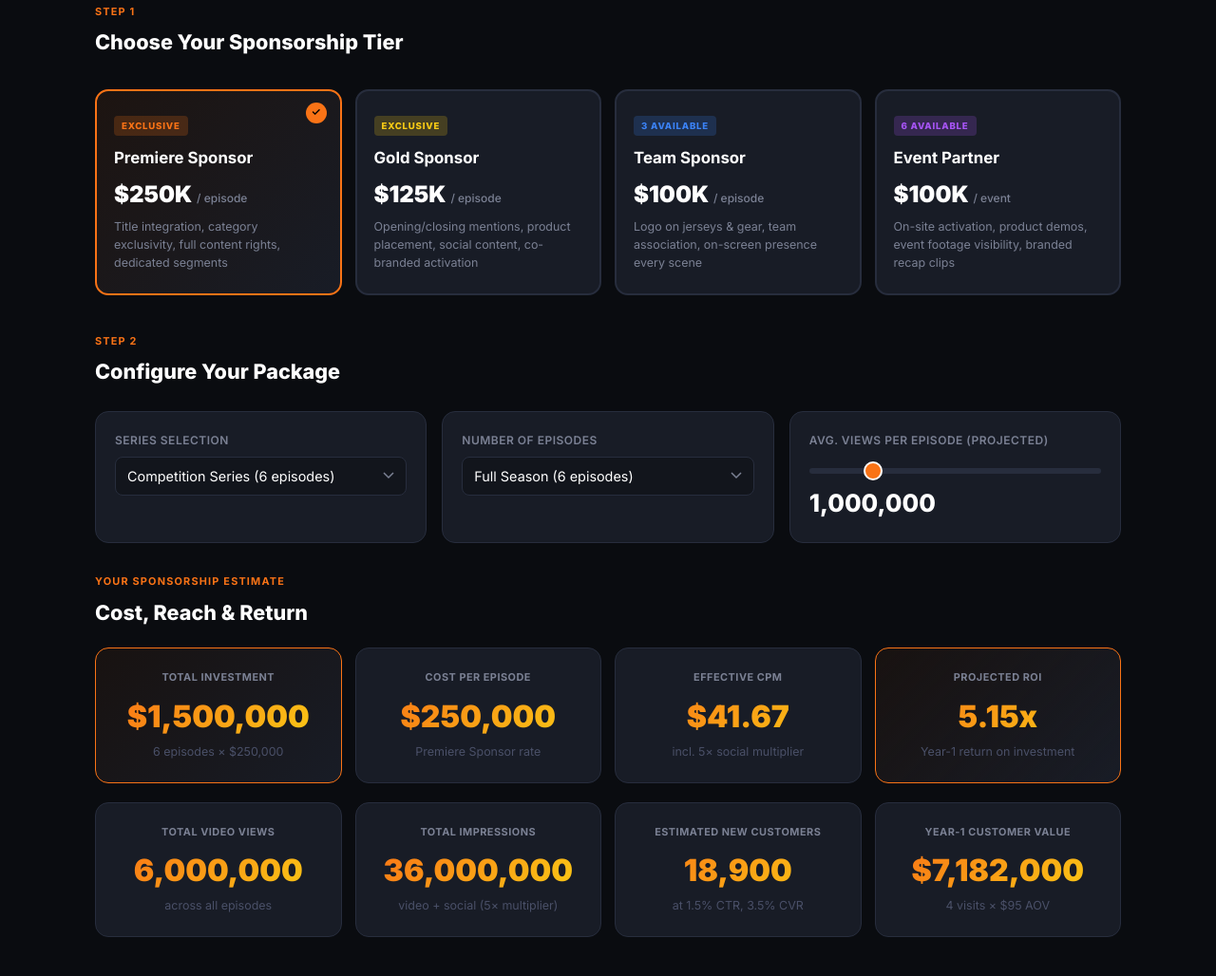
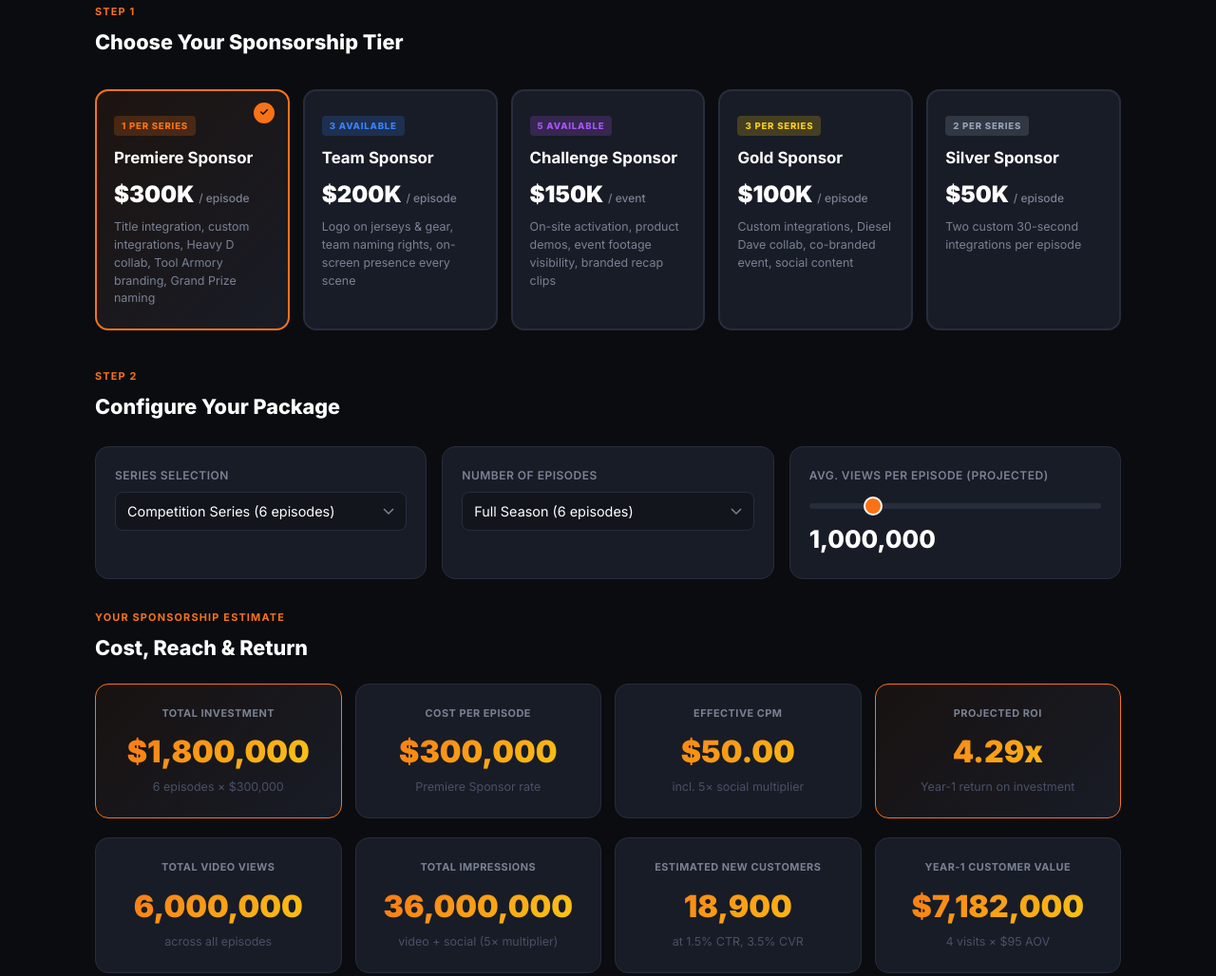
Before and after one commit to CineMck/scrapyard-kings-sponsors, a website: page public/calculator.html in a window 1280 px wide. Shown: the part 360-1388 px from the top of the page at 95% size. Drawn offline with Linux system fonts and the light colour scheme.

Commit message:
Add files via upload

```diff
--- a/public/calculator.html
+++ b/public/calculator.html
@@ -1,4 +1,3 @@
-
 <!DOCTYPE html>
 <html lang="en">
 <head>
@@ -72,7 +71,7 @@
 
   /* ── Tier selector cards ── */
   .tier-grid {
-    display: grid; grid-template-columns: repeat(4, 1fr); gap: 14px; margin: 32px 0 12px;
+    display: grid; grid-template-columns: repeat(5, 1fr); gap: 14px; margin: 32px 0 12px;
   }
   .tier-card {
     background: var(--card); border: 2px solid var(--border); border-radius: var(--radius);
@@ -92,7 +91,8 @@
   .tier-badge.premiere { background: rgba(249,115,22,0.2); color: var(--accent); }
   .tier-badge.gold { background: rgba(250,204,21,0.2); color: var(--gold); }
   .tier-badge.team { background: rgba(59,130,246,0.2); color: var(--blue); }
-  .tier-badge.event { background: rgba(168,85,247,0.2); color: var(--purple); }
+  .tier-badge.challenge { background: rgba(168,85,247,0.2); color: var(--purple); }
+  .tier-badge.silver { background: rgba(148,163,184,0.2); color: #94a3b8; }
   .tier-name { font-size: 1.05rem; font-weight: 700; color: #fff; margin-bottom: 4px; }
   .tier-price { font-size: 1.5rem; font-weight: 900; color: #fff; margin: 6px 0; }
   .tier-price span { font-size: 0.75rem; font-weight: 500; color: var(--muted); }
@@ -223,28 +223,34 @@
 
   <div class="tier-grid">
     <div class="tier-card selected" onclick="selectTier('premiere')" id="card-premiere">
-      <div class="tier-badge premiere">Exclusive</div>
+      <div class="tier-badge premiere">1 Per Series</div>
       <div class="tier-name">Premiere Sponsor</div>
-      <div class="tier-price">$250K <span>/ episode</span></div>
-      <div class="tier-desc">Title integration, category exclusivity, full content rights, dedicated segments</div>
-    </div>
-    <div class="tier-card" onclick="selectTier('gold')" id="card-gold">
-      <div class="tier-badge gold">Exclusive</div>
-      <div class="tier-name">Gold Sponsor</div>
-      <div class="tier-price">$125K <span>/ episode</span></div>
-      <div class="tier-desc">Opening/closing mentions, product placement, social content, co-branded activation</div>
+      <div class="tier-price">$300K <span>/ episode</span></div>
+      <div class="tier-desc">Title integration, custom integrations, Heavy D collab, Tool Armory branding, Grand Prize naming</div>
     </div>
     <div class="tier-card" onclick="selectTier('team')" id="card-team">
       <div class="tier-badge team">3 Available</div>
       <div class="tier-name">Team Sponsor</div>
+      <div class="tier-price">$200K <span>/ episode</span></div>
+      <div class="tier-desc">Logo on jerseys & gear, team naming rights, on-screen presence every scene</div>
+    </div>
+    <div class="tier-card" onclick="selectTier('challenge')" id="card-challenge">
+      <div class="tier-badge challenge">5 Available</div>
+      <div class="tier-name">Challenge Sponsor</div>
+      <div class="tier-price">$150K <span>/ event</span></div>
+      <div class="tier-desc">On-site activation, product demos, event footage visibility, branded recap clips</div>
+    </div>
+    <div class="tier-card" onclick="selectTier('gold')" id="card-gold">
+      <div class="tier-badge gold">3 Per Series</div>
+      <div class="tier-name">Gold Sponsor</div>
       <div class="tier-price">$100K <span>/ episode</span></div>
-      <div class="tier-desc">Logo on jerseys & gear, team association, on-screen presence every scene</div>
+      <div class="tier-desc">Custom integrations, Diesel Dave collab, co-branded event, social content</div>
     </div>
-    <div class="tier-card" onclick="selectTier('event')" id="card-event">
-      <div class="tier-badge event">6 Available</div>
-      <div class="tier-name">Event Partner</div>
-      <div class="tier-price">$100K <span>/ event</span></div>
-      <div class="tier-desc">On-site activation, product demos, event footage visibility, branded recap clips</div>
+    <div class="tier-card" onclick="selectTier('silver')" id="card-silver">
+      <div class="tier-badge silver">2 Per Series</div>
+      <div class="tier-name">Silver Sponsor</div>
+      <div class="tier-price">$50K <span>/ episode</span></div>
+      <div class="tier-desc">Two custom 30-second integrations per episode</div>
     </div>
   </div>
 
@@ -457,9 +463,9 @@ window.addEventListener('scroll', () => {
 const TIERS = {
   premiere: {
     name: 'Premiere Sponsor',
-    baseRate: 250000,
-    rateComp: 250000,
-    rateSearch: 200000,
+    baseRate: 300000,
+    rateComp: 300000,
+    rateSearch: 300000,
     bundleDiscount: 0.10,
     socialMultiplier: 5,
     ctr: 0.015,
@@ -472,49 +478,21 @@ const TIERS = {
     color: 'var(--accent)',
     benefits: [
       { icon: '🏆', text: 'Title Card: "Scrapyard Kings Presented by [Your Brand]"' },
-      { icon: '🎙️', text: '2–3 verbal mentions per episode by Heavy D' },
-      { icon: '🔧', text: 'Your products featured in every build scene' },
-      { icon: '🎬', text: 'Dedicated "Tool of the Build" segment each episode' },
+      { icon: '🎬', text: 'Two custom 60-second integrations into each episode' },
+      { icon: '📺', text: 'Prominent logo bug for the outro sequence previewing the next episode' },
       { icon: '📍', text: 'On-set signage, workbench branding, intro/outro logo' },
-      { icon: '📱', text: '5+ branded social posts & stories per episode' },
-      { icon: '📦', text: 'Full content library rights for your own channels' },
+      { icon: '🎙️', text: 'Heavy D content collab' },
+      { icon: '🔧', text: 'Your branding and name on the Tool Armory for the teams' },
+      { icon: '📦', text: 'Full content co-licensing library rights for your own channels' },
       { icon: '🎥', text: 'Behind-the-scenes content featuring your brand' },
-      { icon: '🏟️', text: 'Co-branding at all competition events' },
-      { icon: '🛒', text: 'Shoppable links in all descriptions & pinned comments' },
-      { icon: '🔒', text: 'Category exclusivity across entire franchise' },
-      { icon: '🔄', text: 'Season 3 right of first refusal' },
-    ]
-  },
-  gold: {
-    name: 'Gold Sponsor',
-    baseRate: 125000,
-    rateComp: 125000,
-    rateSearch: 100000,
-    bundleDiscount: 0.10,
-    socialMultiplier: 4,
-    ctr: 0.012,
-    cvr: 0.03,
-    aov: 95,
-    visits: 4,
-    emvPerImpression: 0.012,
-    seriesOptions: ['competition','search','bundle'],
-    episodeOptions: { competition: [6], search: [4], bundle: [10] },
-    color: 'var(--gold)',
-    benefits: [
-      { icon: '🎙️', text: '"With support from [Your Brand]" in intro & outro' },
-      { icon: '🔧', text: 'Organic product placement in 4+ episodes' },
-      { icon: '📺', text: 'On-screen lower-third graphics & set signage' },
-      { icon: '📱', text: '3 branded social posts & stories per episode' },
-      { icon: '🎬', text: 'License to use 30-second clips on your channels' },
-      { icon: '🛒', text: 'Shoppable links in video descriptions' },
-      { icon: '🎁', text: '1 co-branded activation (giveaway, contest, or event)' },
-      { icon: '🔒', text: 'Category exclusivity — no competitor in Gold or Premiere' },
+      { icon: '🏟️', text: 'The Final Challenge branded with your logo and name' },
+      { icon: '💰', text: 'Cash Grand Prize naming: "[Your Brand] Grand Prize"' },
     ]
   },
   team: {
     name: 'Team Sponsor',
-    baseRate: 100000,
-    rateComp: 100000,
+    baseRate: 200000,
+    rateComp: 200000,
     rateSearch: 0,
     bundleDiscount: 0,
     socialMultiplier: 3,
@@ -528,19 +506,19 @@ const TIERS = {
     color: 'var(--blue)',
     benefits: [
       { icon: '👕', text: 'Your logo on team jerseys, hats & gear — all filming' },
-      { icon: '🎙️', text: '"Team [Name] sponsored by [Your Brand]" verbal callout' },
+      { icon: '🎙️', text: '"Team [Brand Name]" verbal callout' },
       { icon: '📺', text: 'Logo visible in every scene with your team — dozens of minutes' },
       { icon: '📱', text: '2 branded team posts per episode + team member content' },
       { icon: '🚶', text: 'Brand mention in team intro/walkout sequence' },
       { icon: '🏆', text: 'If your team wins — brand featured in victory celebration' },
     ]
   },
-  event: {
-    name: 'Event Partner',
-    baseRate: 100000,
-    rateComp: 100000,
+  challenge: {
+    name: 'Challenge Sponsor',
+    baseRate: 150000,
+    rateComp: 150000,
     rateSearch: 0,
-    bundleDiscount: 0,
+    bundleDiscount: 0.10,
     socialMultiplier: 2,
     ctr: 0.008,
     cvr: 0.02,
@@ -548,15 +526,57 @@ const TIERS = {
     visits: 3,
     emvPerImpression: 0.008,
     seriesOptions: ['competition'],
-    episodeOptions: { competition: [1,3,6] },
+    episodeOptions: { competition: [1,3,5] },
     color: 'var(--purple)',
     benefits: [
       { icon: '📍', text: 'Banners, signage & branded zones at the event' },
       { icon: '🔧', text: 'Product demo booth, sampling, or interactive experience' },
       { icon: '🎬', text: 'Brand visible in event footage (signage in background)' },
-      { icon: '📱', text: '2 event-specific social posts + Stories/Reels coverage' },
-      { icon: '🤝', text: 'Direct engagement with live attendees' },
-      { icon: '🎥', text: '30-second branded recap clip for your own channels' },
+      { icon: '📱', text: '6 event-specific social posts + Stories/Reels coverage' },
+      { icon: '🎥', text: '60-second branded recap clip for your own channels' },
+    ]
+  },
+  gold: {
+    name: 'Gold Sponsor',
+    baseRate: 100000,
+    rateComp: 100000,
+    rateSearch: 100000,
+    bundleDiscount: 0.10,
+    socialMultiplier: 4,
+    ctr: 0.012,
+    cvr: 0.03,
+    aov: 95,
+    visits: 4,
+    emvPerImpression: 0.012,
+    seriesOptions: ['competition','search','bundle'],
+    episodeOptions: { competition: [6], search: [4], bundle: [10] },
+    color: 'var(--gold)',
+    benefits: [
+      { icon: '🎬', text: 'Two custom 30-second integrations into each episode' },
+      { icon: '🎙️', text: 'Diesel Dave content collab' },
+      { icon: '🎁', text: 'Co-branded event' },
+      { icon: '📱', text: '3 branded social posts & stories per episode' },
+      { icon: '📦', text: 'License to use 30-second clips on your channels' },
+      { icon: '🏟️', text: 'Branding for the Final Challenge' },
+    ]
+  },
+  silver: {
+    name: 'Silver Sponsor',
+    baseRate: 50000,
+    rateComp: 50000,
+    rateSearch: 50000,
+    bundleDiscount: 0.10,
+    socialMultiplier: 2,
+    ctr: 0.008,
+    cvr: 0.02,
+    aov: 95,
+    visits: 3,
+    emvPerImpression: 0.006,
+    seriesOptions: ['competition','search','bundle'],
+    episodeOptions: { competition: [6], search: [4], bundle: [10] },
+    color: '#94a3b8',
+    benefits: [
+      { icon: '🎬', text: 'Two custom 30-second integrations per episode' },
     ]
   }
 };
@@ -574,8 +594,8 @@ function selectTier(tier) {
   const seriesSel = document.getElementById('sel-series');
   seriesSel.innerHTML = '';
   if (t.seriesOptions.includes('competition')) {
-    const isEvent = tier === 'event';
-    seriesSel.add(new Option(isEvent ? 'Competition Events' : 'Competition Series (6 episodes)', 'competition'));
+    const isChallenge = tier === 'challenge';
+    seriesSel.add(new Option(isChallenge ? 'Competition Events' : 'Competition Series (6 episodes)', 'competition'));
   }
   if (t.seriesOptions.includes('search')) seriesSel.add(new Option('Talent Search (4 episodes)', 'search'));
   if (t.seriesOptions.includes('bundle')) seriesSel.add(new Option('Both Series — 10% Bundle Discount', 'bundle'));
@@ -591,16 +611,16 @@ function updateEpisodeOptions() {
   const label = document.getElementById('episodes-label');
   epSel.innerHTML = '';
 
-  const isEvent = currentTier === 'event';
-  label.textContent = isEvent ? 'Number of Events' : 'Number of Episodes';
+  const isChallenge = currentTier === 'challenge';
+  label.textContent = isChallenge ? 'Number of Events' : 'Number of Episodes';
 
   if (series === 'bundle') {
     epSel.add(new Option('Full Bundle (10 episodes)', '10'));
   } else {
     const opts = t.episodeOptions[series] || [6];
     opts.forEach(n => {
-      const lbl = isEvent
-        ? (n === 1 ? '1 Event ($100K)' : n === 3 ? '3 Events — 10% off ($90K ea)' : '6 Events — 20% off ($80K ea)')
+      const lbl = isChallenge
+        ? (n === 1 ? '1 Event ($150K)' : n === 3 ? '3 Events ($150K ea)' : '5 Events — 10% off ($135K ea)')
         : (n === 3 ? 'Half Season (3 episodes)' : `Full Season (${n} episodes)`);
       epSel.add(new Option(lbl, n.toString()));
     });
@@ -630,10 +650,9 @@ function recalculate() {
 
   // Calculate per-episode rate
   let perEpRate;
-  if (currentTier === 'event') {
-    if (numEp === 1) perEpRate = 100000;
-    else if (numEp === 3) perEpRate = 90000;
-    else perEpRate = 80000;
+  if (currentTier === 'challenge') {
+    if (numEp === 5) perEpRate = 135000;
+    else perEpRate = 150000;
   } else if (series === 'bundle') {
     const compTotal = t.rateComp * 6;
     const searchTotal = t.rateSearch * 4;
@@ -643,7 +662,7 @@ function recalculate() {
     perEpRate = t.rateSearch;
   } else {
     perEpRate = t.rateComp;
-    if (currentTier === 'team' && numEp === 3) perEpRate = 115000;
+    if (currentTier === 'team' && numEp === 3) perEpRate = 200000;
   }
 
   const totalCost = perEpRate * numEp;
@@ -661,7 +680,7 @@ function recalculate() {
 
   // Update main results
   document.getElementById('r-total').textContent = fmtD(totalCost);
-  const unitLabel = currentTier === 'event' ? 'events' : 'episodes';
+  const unitLabel = currentTier === 'challenge' ? 'events' : 'episodes';
   document.getElementById('r-total-sub').textContent = `${numEp} ${unitLabel} × ${fmtD(perEpRate)}`;
 
   document.getElementById('r-perep').textContent = fmtD(perEpRate);
```
